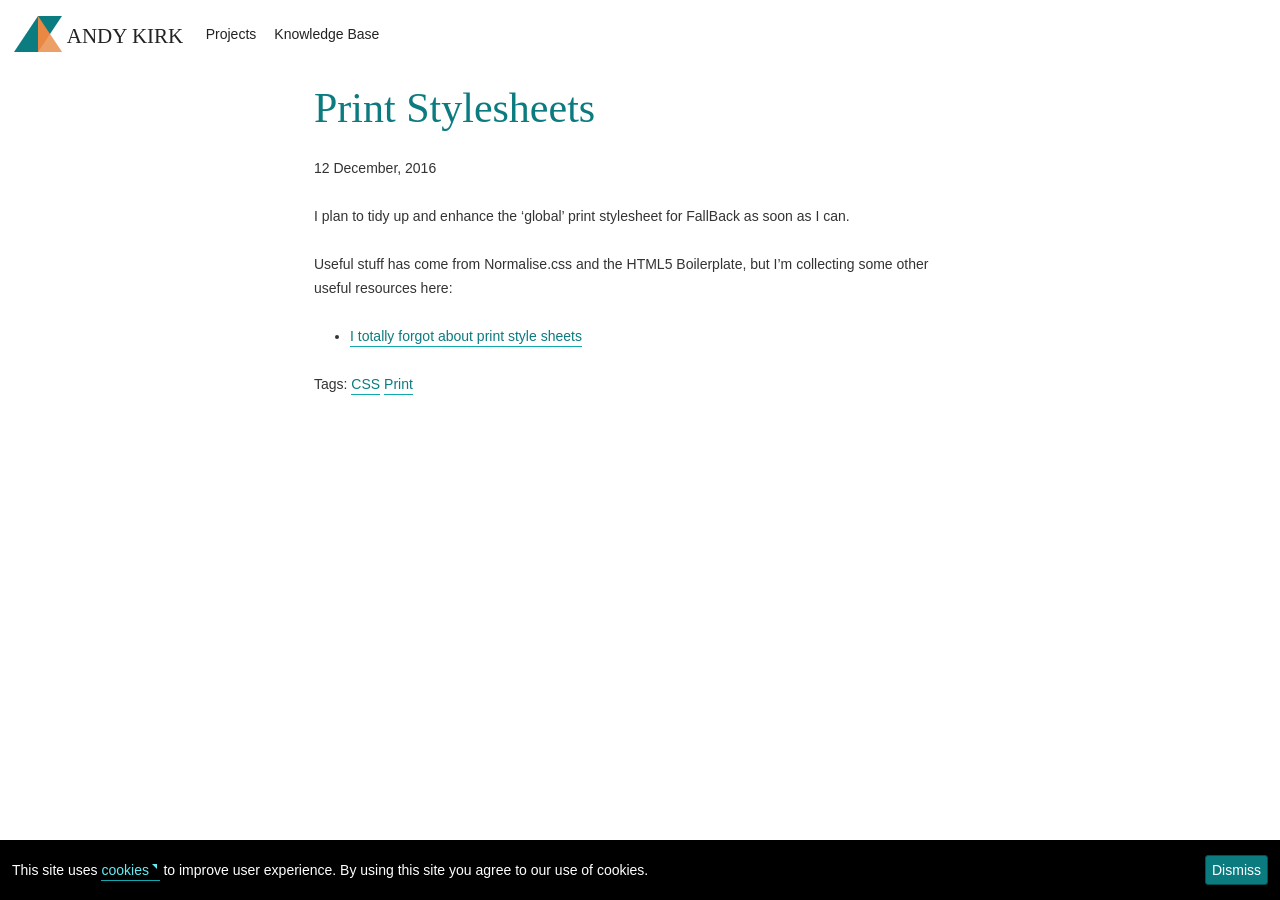
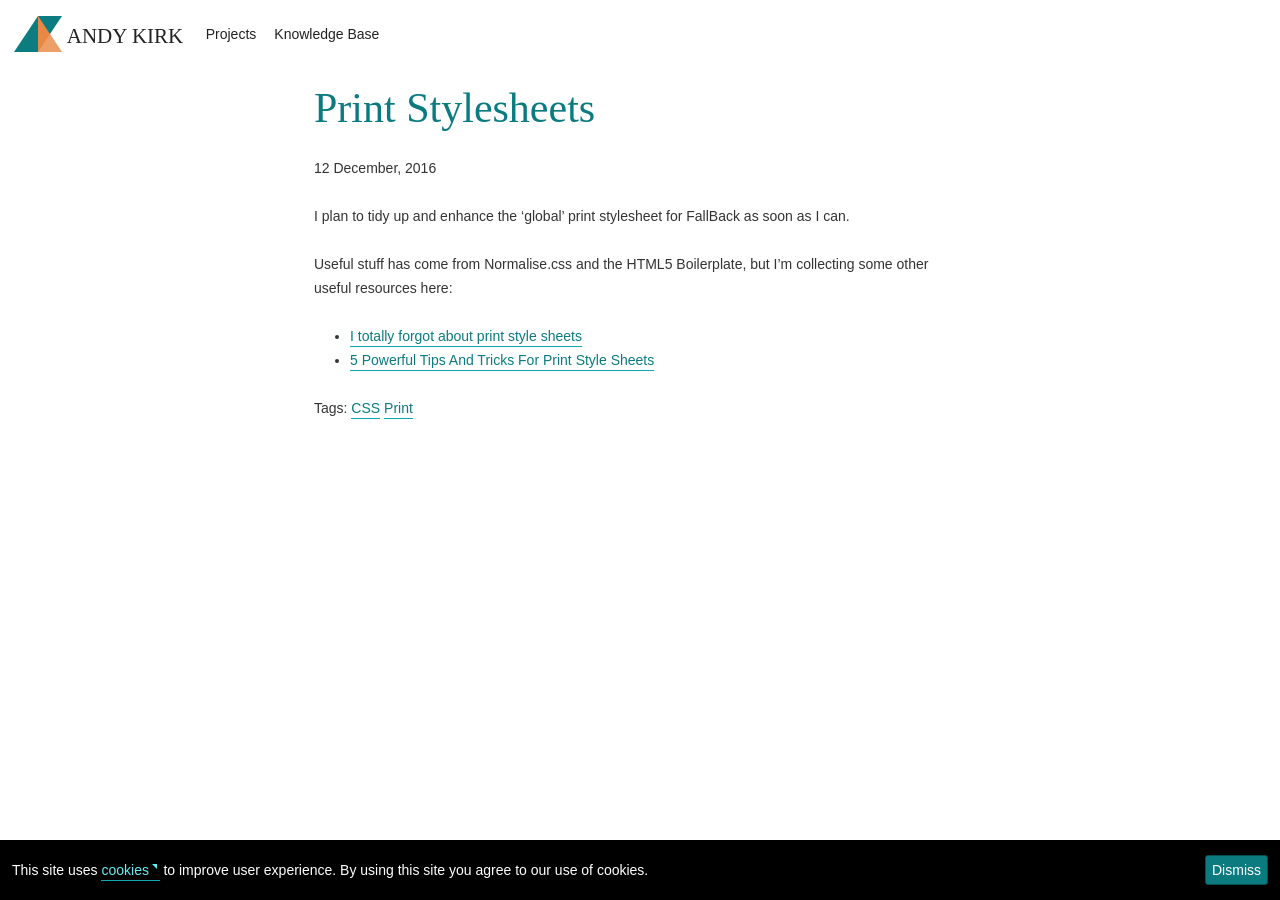
Before and after one commit to andykirk/andykirk.github.io, a Jekyll site: the page built from knowledge-base/_posts/2016-12-12-print-stylesheets.md, in a window 1280 px wide. Built offline with Jekyll 4.4.1, drawn with Linux system fonts in a browser that asks for light colours.

Commit message:
Update 2016-12-12-print-stylesheets.md

```diff
--- a/knowledge-base/_posts/2016-12-12-print-stylesheets.md
+++ b/knowledge-base/_posts/2016-12-12-print-stylesheets.md
@@ -8,3 +8,4 @@ I plan to tidy up and enhance the 'global' print stylesheet for FallBack as soon
 Useful stuff has come from Normalise.css and the HTML5 Boilerplate, but I'm collecting some other useful resources here:
 
 * [I totally forgot about print style sheets](https://uxdesign.cc/i-totally-forgot-about-print-style-sheets-f1e6604cfd6#.xrqa55o8m)
+* [5 Powerful Tips And Tricks For Print Style Sheets](https://www.smashingmagazine.com/2013/03/tips-and-tricks-for-print-style-sheets/)
```
